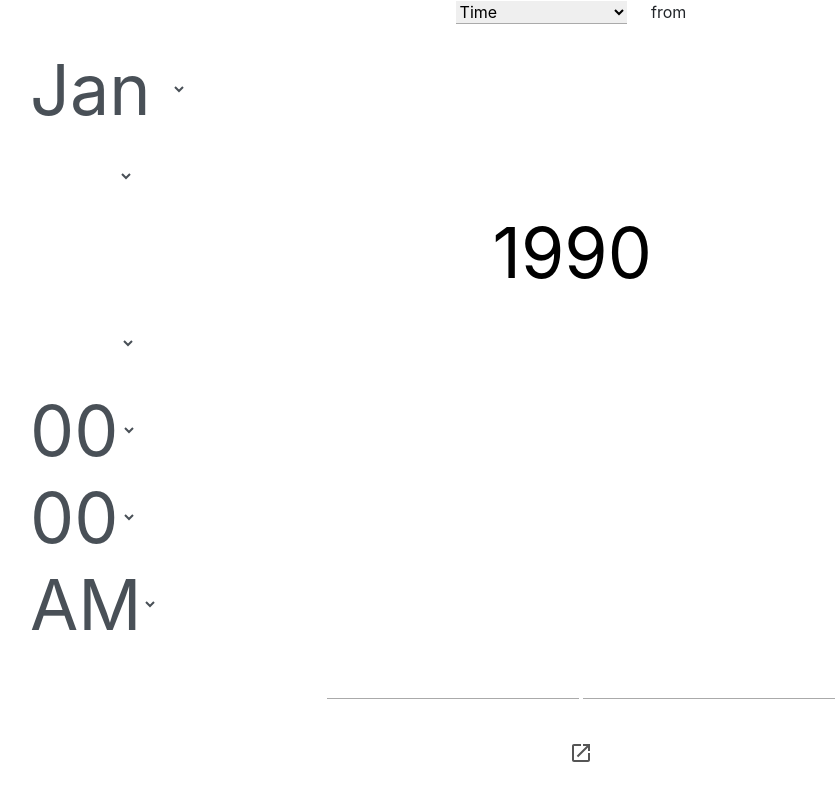
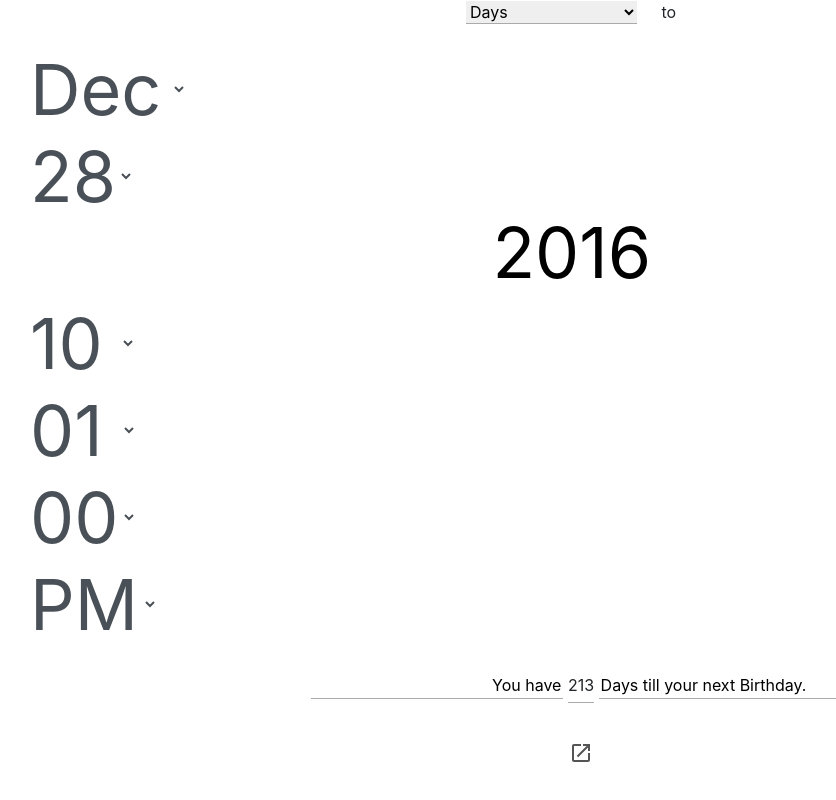
Before and after one commit to avinayak/timer, a plain HTML site: page index.html in a window 1280 px wide. Shown: the whole page, without its empty margins (59-895 px from the left). Drawn offline with nearby package versions, Linux system fonts and the light colour scheme; some packages are replaced by stand-ins of ours; a script that the page names is missing.

Commit message:
added random suggestons from people

```diff
--- a/index.html
+++ b/index.html
@@ -85,8 +85,8 @@
             margin: 40px;
         }
         #t-clock{
-          font-size: 124px;
-          line-height: 129px;
+          font-size: 100px;
+          line-height: 100px;
         }
     </style>
     <script src="//ajax.googleapis.com/ajax/libs/angularjs/1.2.4/angular.js"></script>
@@ -98,6 +98,7 @@
     <script>
       var app = angular.module('app', ["ui.router",'angularMoment']);
       app.config(function($stateProvider, $urlRouterProvider){
+
         function range(l,h,s){
           if(!h)
           {
@@ -145,7 +146,17 @@
             }
             return out.replace("-","");
         }
+
         $urlRouterProvider.otherwise("/");
+
+        // Suggestion welcome :)
+        var random_events=[
+          {month:'Dec',date:'28',year:'1993',hour:'10',minute:'01',second:'00',period:'PM',type:'ya',left:'It\'s',right:'Years since I was born.'},
+          {month:'Dec',date:'28',year:'2016',hour:'10',minute:'01',second:'00',period:'PM',type:'d',left:'You have',right:'Days till your next Birthday.'},
+          {month:'Jul',date:'20',year:'2020',hour:'12',minute:'00',second:'00',period:'AM',type:'d',left:'Tokyo Olympics will commence in',right:'Days.'},
+          {month:'Jul',date:'20',year:'1969',hour:'10',minute:'56',second:'00',period:'PM',type:'ts',left:'',right:'has passed since man landed on the moon.'},
+        ];
+
 
         $stateProvider
           .state('index', {
@@ -174,18 +185,20 @@
                 $scope.seconds = range(0,59,'pad');
                 $scope.months = ['Jan','Feb','Mar','Apr','May','Jun','Jul','Aug','Sep','Nov','Dec'];
                 $scope.periods = ['AM','PM'];
-                $scope.sdate = $scope.dates[0];
-                $scope.syear = $scope.years[0];
-                $scope.shour = $scope.hours[11];
-                $scope.sminute = $scope.minutes[0];
-                $scope.ssecond = $scope.seconds[0];
-                $scope.smonth = $scope.months[0];
-                $scope.speriod = $scope.periods[0];
-                $scope.stype = $scope.countertypes[0].type;
+                var randev = random_events[Math.floor(Math.random() * random_events.length)];
+
+                $scope.sdate = randev.date;
+                $scope.syear = randev.year;
+                $scope.shour = randev.hour;
+                $scope.sminute = randev.minute;
+                $scope.ssecond = randev.second;
+                $scope.smonth = randev.month;
+                $scope.speriod = randev.period;
+                $scope.stype = randev.type;
                 $scope.diff = 0;
                 $scope.fromto = "from";
-                $scope.lefttext="";
-                $scope.righttext="";
+                $scope.lefttext=randev.left;
+                $scope.righttext=randev.right;
 
 
 
```
